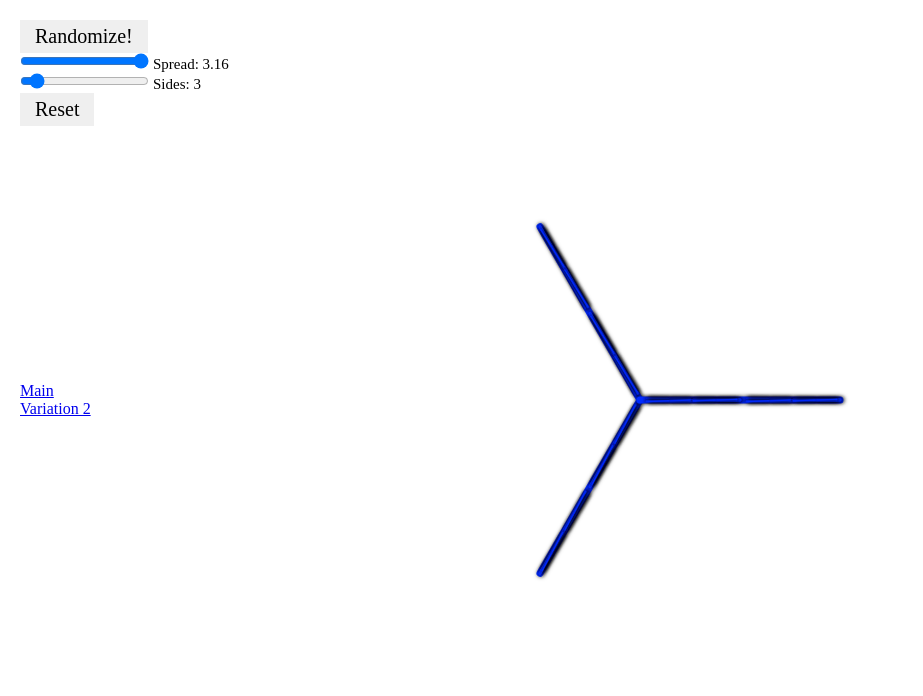
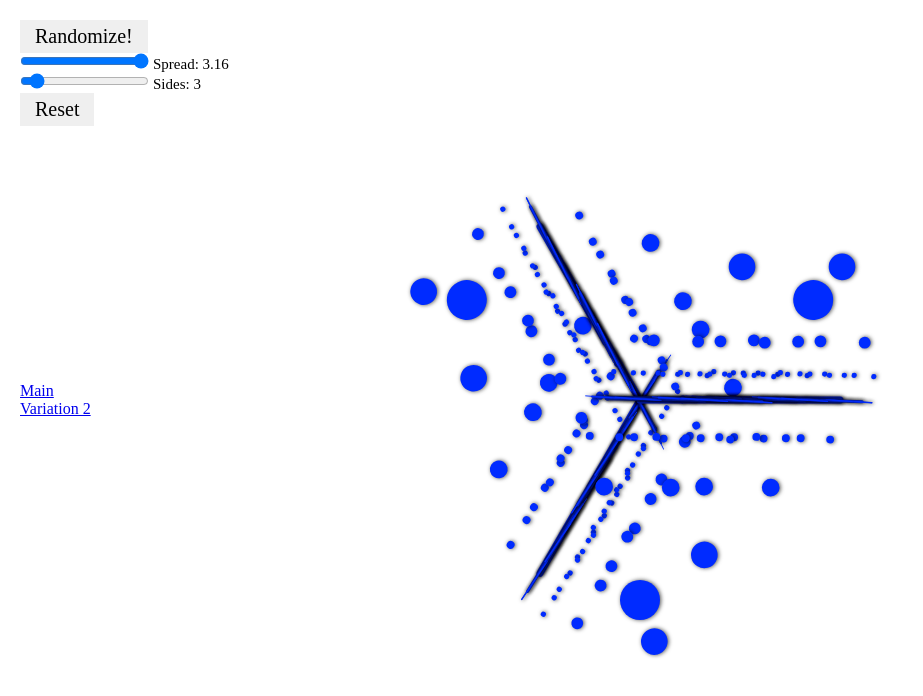
Before and after one commit to AymenXS/DHTML_Effect-FractalsRandomizer, a plain HTML site: page variation-1/variation-1.html in a window 1280 px wide. Both pictures are taken after a click on the button "Randomize!". Shown: the whole page, without its empty margins (0-923 px from the left). Drawn offline with Linux system fonts and the light colour scheme.

Commit message:
Updating Variation-1

```diff
--- a/variation-1/variation-1.html
+++ b/variation-1/variation-1.html
@@ -17,7 +17,7 @@
     <div id="controls">
       <button id="randomizeButton">Randomize!</button>
       <div>
-        <input type="range" id="spread" min="0.1" max="3.1" step="0.02" value="1" />
+        <input type="range" id="spread" min="-3.1" max="3.1" step="0.02" value="1" />
         <label for="spread">Spread: </label>
       </div>
       <div>
--- a/variation-1/variation-1.js
+++ b/variation-1/variation-1.js
@@ -12,12 +12,12 @@ window.addEventListener("load", function () {
   ctx.shadowBlur = 4.5;
 
   // Effect Settings
-  const size = canvas.width < canvas.height ? canvas.width * 0.25 : canvas.height * 0.25;
-  const maxLevel = 4;
+  const maxLevel = 6;
   const branches = 2;
+  let size = canvas.width < canvas.height ? canvas.width * 0.25 : canvas.height * 0.25;
   let sides = 5;
-  let scale = 0.5;
-  let spread = 0.5;
+  let scale = 0.7;
+  let spread = 0.6;
   let color = "hsl(" + Math.floor(Math.random() * 360) + "0,100%, 50%)";
   let lineWidth = Math.floor(Math.random() * 10 + 5);
 
@@ -68,19 +68,19 @@ window.addEventListener("load", function () {
     for (let i = 0; i < branches; i++) {
       ctx.save();
       ctx.translate(size - (size / branches) * i, 0);
+      ctx.scale(scale, scale);
+
+      ctx.save();
       ctx.rotate(spread);
-      ctx.scale(scale, scale);
 
       drawBranch(level + 1);
       ctx.restore();
 
-      ctx.save();
-      ctx.translate(size - (size / branches) * i, 0);
-      ctx.rotate(-spread);
-      ctx.scale(scale, scale);
-      drawBranch(level + 1);
       ctx.restore();
     }
+    ctx.beginPath();
+    ctx.arc(0, size, size * 0.1, 0, Math.PI * 2);
+    ctx.fill();
   }
 
   function drawFractal() {
@@ -88,6 +88,7 @@ window.addEventListener("load", function () {
     ctx.save();
     ctx.lineWidth = lineWidth;
     ctx.strokeStyle = color;
+    ctx.fillStyle = color;
     ctx.translate(canvas.width / 2, canvas.height / 2);
     for (let i = 0; i < sides; i++) {
       ctx.rotate((Math.PI * 2) / sides);
@@ -100,7 +101,7 @@ window.addEventListener("load", function () {
   function randomizeFractal() {
     lineWidth = Math.floor(Math.random() * 10 + 5);
     sides = Math.floor(Math.random() * 7 + 2);
-    scale = Math.random() * 0.4 + 0.2;
+    scale = Math.random() * 0.4 + 0.4;
     spread = Math.random() * Math.PI + 0.1;
     color = "hsl(" + Math.floor(Math.random() * 360) + "0,100%, 50%)";
     drawFractal();
@@ -115,4 +116,16 @@ window.addEventListener("load", function () {
     color = "hsl(" + Math.floor(Math.random() * 360) + "0,100%, 50%)";
     lineWidth = 15;
   }
+
+  window.addEventListener("resize", function () {
+    canvas.width = window.innerWidth;
+    canvas.height = window.innerHeight;
+    size = canvas.width < canvas.height ? canvas.width * 0.25 : canvas.height * 0.25;
+    ctx.fillStyle = "green";
+    ctx.lineCap = "round";
+    ctx.shadowColor = "rgba(0,0,0,0.7)";
+    ctx.shadowOffsetX = 1;
+    ctx.shadowBlur = 4.5;
+    drawFractal();
+  });
 });
```
